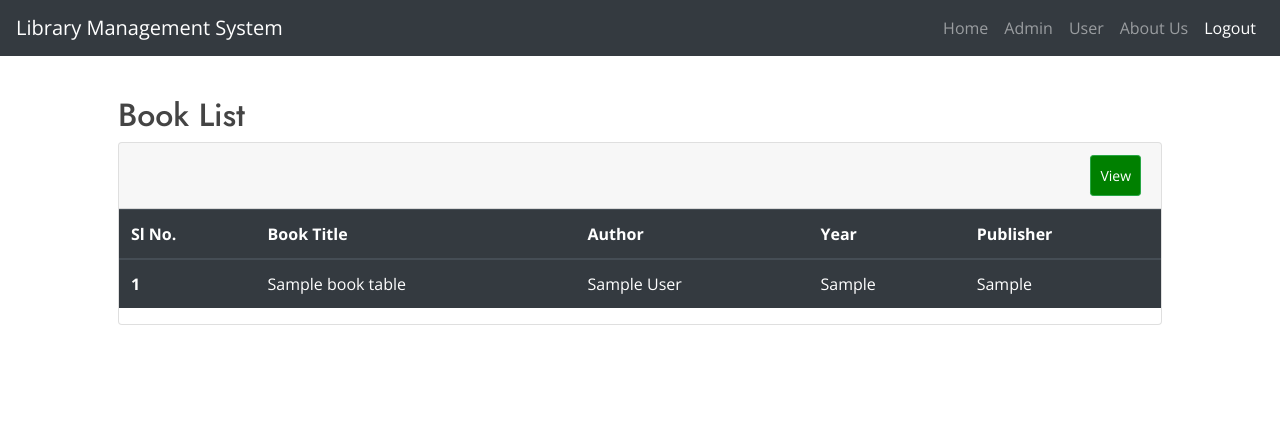
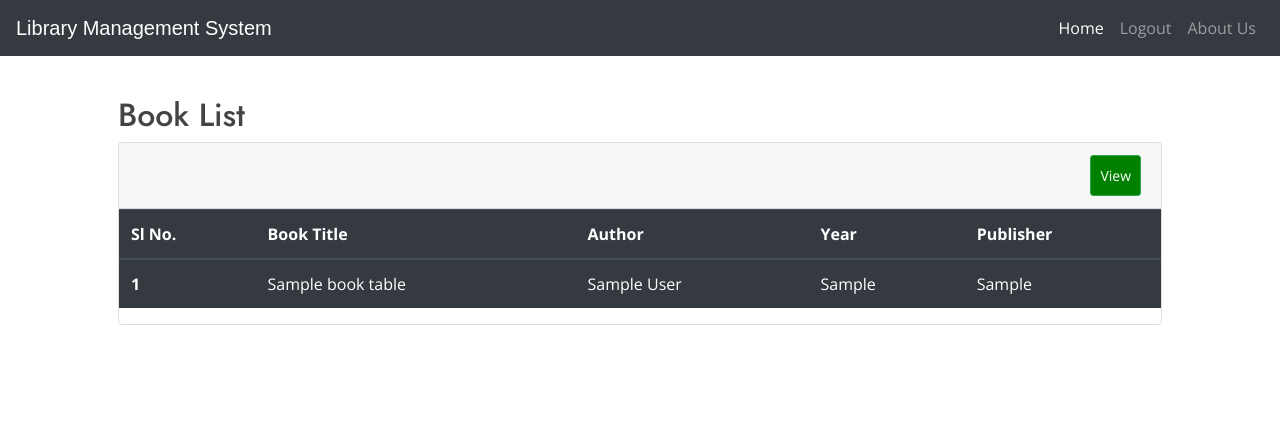
Before and after one commit to sherlin-mathew/Library-management-system-online, a Django app: page /ubooklist in a window 1280 px wide. Shown: the top 436 px of the page. Run offline with Django 3.2, Linux system fonts and the light colour scheme; tables that the repository leaves empty hold one stand-in row (values such as "Sample post"); some libraries are stand-ins or nearby versions.

Commit message:
[some bugs fixed]

```diff
--- a/templates/pdfview.html
+++ b/templates/pdfview.html
@@ -1,7 +1,7 @@
 {% extends 'base.html' %}
 {% block content %}
 
-{% include 'navbar.html' %}
+{% include 'usernavbar.html' %}
 <div class="container-fluid">
     <div class="row" style="padding-top: 30px">
 
--- a/templates/ubooklist.html
+++ b/templates/ubooklist.html
@@ -1,36 +1,7 @@
 {% extends 'base.html' %}
 {% block content %}
 
-<body class="main-layout">
-
-    <div class="bs-example">
-       <nav class="navbar navbar-expand-md bg-dark navbar-dark fixed-top">
-          <a href="/" class="navbar-brand">Library Management System</a>
-          <button type="button" class="navbar-toggler" data-toggle="collapse" data-target="#navbarCollapse">
-             <span class="navbar-toggler-icon"></span>
-          </button>
-
-          <div class="collapse navbar-collapse justify-content-between" id="navbarCollapse">
-             <div class="navbar-nav">
-
-             </div>
-
-             <div class="navbar-nav">
-                <a href="{% url 'home' %}" class="nav-item nav-link ">Home</a>
-                <a href="{% url 'adminsign' %}" class="nav-item nav-link">Admin</a>
-                <a href="" class="nav-item nav-link">User</a>
-
-                <a href="{% url 'about' %}" class="nav-item nav-link ">About Us</a>
-                <a href="{% url 'logoutpage' %}" class="nav-item nav-link active">Logout</a>
-             </div>
-
-
-
-
-          </div>
-       </nav>
-    </div>
-</body>
+{% include 'usernavbar.html' %}
 <div class="p-5">
     <div class="container p-5">
         <h2>Book List</h2>
--- /dev/null
+++ b/templates/usernavbar.html
@@ -0,0 +1,55 @@
+<!DOCTYPE html>
+{% load static %}
+<html lang="en">
+<head>
+<meta charset="utf-8">
+
+
+<style type="text/css">
+    .bs-example{
+        margin: 0px;
+
+    }
+.navbar-brand{
+  font-size: 20px;
+  font-family: sans-serif;
+
+}
+
+
+</style>
+</head>
+<body>
+
+
+
+<div class="bs-example">
+    <nav class="navbar navbar-expand-md bg-dark navbar-dark fixed-top">
+        <a href="/" class="navbar-brand">Library Management System</a>
+        <button type="button" class="navbar-toggler" data-toggle="collapse" data-target="#navbarCollapse">
+            <span class="navbar-toggler-icon"></span>
+        </button>
+
+        <div class="collapse navbar-collapse justify-content-between" id="navbarCollapse">
+            <div class="navbar-nav">
+
+            </div>
+
+            <div class="navbar-nav">
+                <a href="/" class="nav-item nav-link active">Home</a>
+                <a href="{% url 'logoutpage' %}" class="nav-item nav-link">Logout</a>
+
+                <a href="{% url 'about' %}" class="nav-item nav-link">About Us</a>
+
+            </div>
+
+
+
+
+        </div>
+    </nav>
+</div>
+
+
+</body>
+</html>
```
Also changed, not shown: 1 other file.
